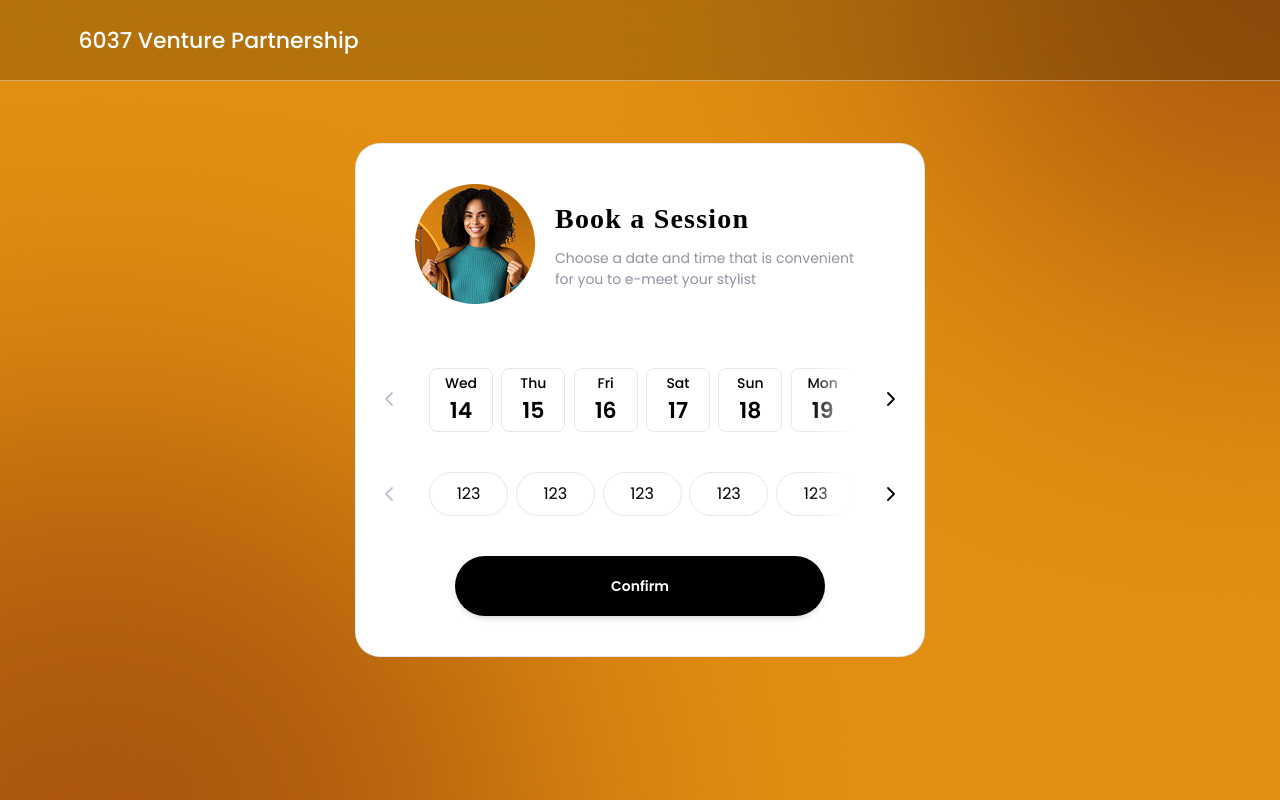
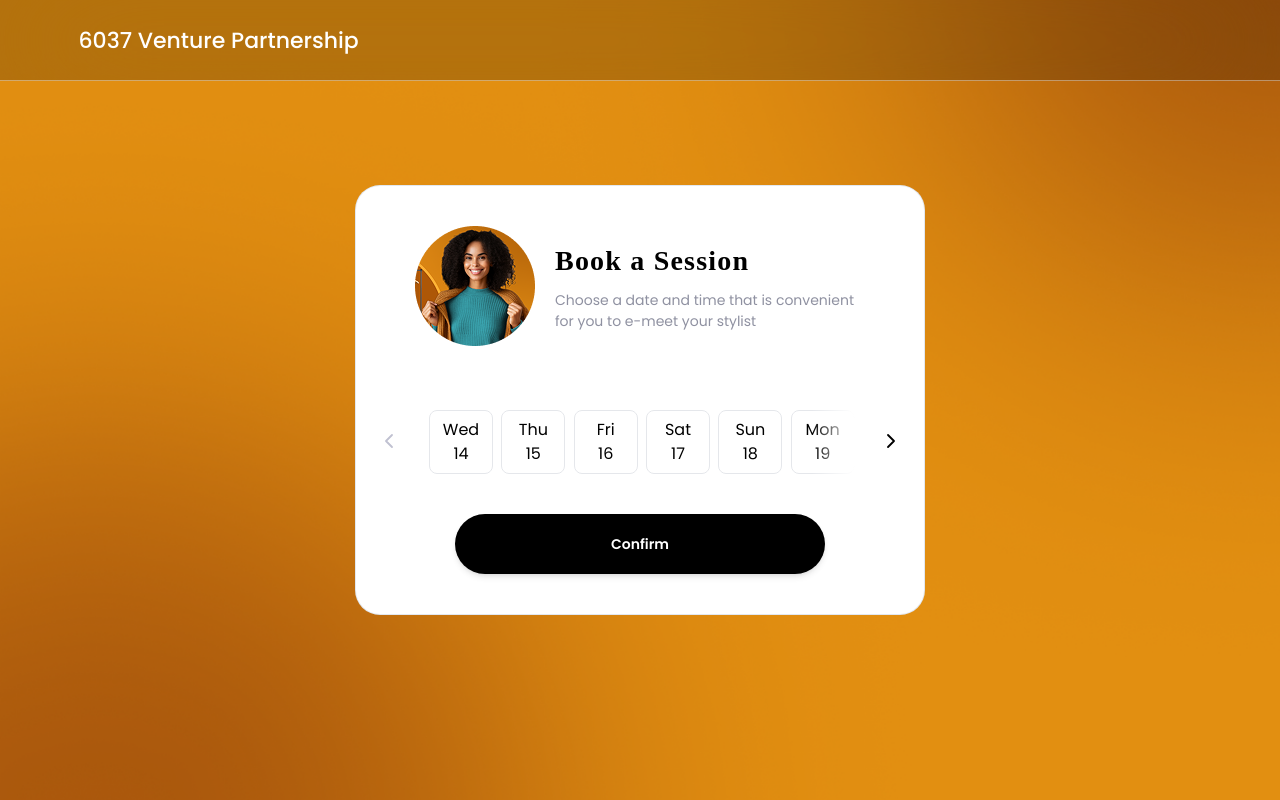
Before and after one commit to anatolii-pyroh/6037-test-task, a Next.js app: page / in a window 1280 px wide. Built offline with nearby package versions, Linux system fonts and the light colour scheme; a web font is replaced by a local one; what @mertasan/tailwindcss-variables would draw is missing.

Commit message:
Added session state, tracking selected date

```diff
--- a/src/components/views/book-session-view/components/date-selector.tsx
+++ b/src/components/views/book-session-view/components/date-selector.tsx
@@ -10,14 +10,14 @@ import {
 } from "date-fns";
 import { useState } from "react";
 
-import { SessionDateInfo } from "@/typings/date.type";
+import { Session, SessionDateOption } from "@/typings/date.type";
 
 import DaySelector from "@/components/views/book-session-view/components/day-selector";
 import TimeSelector from "@/components/views/book-session-view/components/time-selector";
 
 const DateSelector = () => {
-  // generating dates ranges for the next 6 weeks
-  const [dateRanges, setDateRanges] = useState<SessionDateInfo[]>(() => {
+  const [session, setSession] = useState<Session>(null);
+  const [dateRanges, setDateRanges] = useState<SessionDateOption[]>(() => {
     const today = startOfDay(new Date());
     const endDate = startOfDay(addWeeks(today, 6));
 
@@ -28,17 +28,20 @@ const DateSelector = () => {
       dayName: format(date, "EEE"),
       dayNumber: format(date, "d"),
       month: format(date, "MMM"),
-      timestamp: Math.floor(date.getTime() / 1000),
       isFirstDay: isFirstDayOfMonth(date),
       isLastDay: isLastDayOfMonth(date),
-    })) as SessionDateInfo[];
+    })) as SessionDateOption[];
   });
 
   return (
     <>
-      <DaySelector dates={dateRanges} />
+      <DaySelector
+        dates={dateRanges}
+        session={session}
+        setSession={setSession}
+      />
 
-      <TimeSelector />
+      {session?.date ? <TimeSelector /> : null}
     </>
   );
 };
--- a/src/components/views/book-session-view/components/day-selector-item.tsx
+++ b/src/components/views/book-session-view/components/day-selector-item.tsx
@@ -1,26 +1,41 @@
+import { cn } from "@/lib/common.lib";
+import { SessionDateOption } from "@/typings/date.type";
+
 import { CarouselItem } from "@/components/ui/carousel";
 import { Typography } from "@/components/ui/typography";
-import { SessionDateInfo } from "@/typings/date.type";
 
 interface Props {
-  dateInfo: SessionDateInfo;
+  dateInfo: SessionDateOption;
+  isSelected: boolean;
+  onDateSelect: (date: SessionDateOption) => void;
 }
 
-const DaySelectorItem = ({ dateInfo }: Props) => {
-  const showMonth = dateInfo.isFirstDay || dateInfo.isLastDay;
+const DaySelectorItem = (props: Props) => {
+  const { dateInfo, isSelected, onDateSelect } = props;
+
+  const { dayName, dayNumber, month, isFirstDay, isLastDay } = dateInfo;
+
+  const showMonth = isFirstDay || isLastDay;
 
   return (
     <CarouselItem className=" basis-1/5 lg:basis-1/6">
       <div className="relative px-1">
         {showMonth ? (
           <Typography size="sm" color="foreground">
-            {dateInfo.month}
+            {month}
           </Typography>
         ) : null}
 
-        <button className="flex size-16 flex-col items-center justify-center rounded-lg border px-4 py-2 transition-colors hoverable:hover:bg-muted">
-          <span className="text-sm font-medium">{dateInfo.dayName}</span>
-          <span className="text-lg font-semibold">{dateInfo.dayNumber}</span>
+        <button
+          onClick={() => onDateSelect(dateInfo)}
+          className={cn(
+            "flex size-16 flex-col items-center justify-center rounded-lg border px-4 py-2 transition-colors hoverable:hover:bg-muted",
+            isSelected &&
+              "bg-[#F7F7FC] [&_div]:font-medium [&_div]:text-destructive",
+          )}
+        >
+          <Typography className="cursor-pointer">{dayName}</Typography>
+          <Typography className="cursor-pointer">{dayNumber}</Typography>
         </button>
       </div>
     </CarouselItem>
--- a/src/components/views/book-session-view/components/day-selector.tsx
+++ b/src/components/views/book-session-view/components/day-selector.tsx
@@ -1,24 +1,41 @@
 "use client";
+
+import { SetState } from "@/typings/common.type";
+import { Session, SessionDateOption } from "@/typings/date.type";
 
 import { Carousel, CarouselContent } from "@/components/ui/carousel";
 import CarouselNavigationButtons from "@/components/ui/carousel/carousel-navigation-buttons";
 import DaySelectorItem from "@/components/views/book-session-view/components/day-selector-item";
-import { SessionDateInfo } from "@/typings/date.type";
 
 interface Props {
-  dates: SessionDateInfo[];
+  dates: SessionDateOption[];
+  session: Session;
+  setSession: SetState<Session>;
 }
 
 const DaySelector = (props: Props) => {
-  const { dates } = props;
+  const { dates, session, setSession } = props;
 
   if (dates.length === 0) return <>Loading</>;
+
+  const handleDateSelect = (date: SessionDateOption) => {
+    setSession({
+      date: date.date,
+      time: "",
+      timestamp: null,
+    });
+  };
 
   return (
     <Carousel opts={{ dragFree: true, slidesToScroll: 6 }}>
       <CarouselContent className="items-end">
         {dates.map((dateInfo, index) => (
-          <DaySelectorItem key={index} dateInfo={dateInfo} />
+          <DaySelectorItem
+            key={index}
+            dateInfo={dateInfo}
+            isSelected={session?.date === dateInfo.date}
+            onDateSelect={handleDateSelect}
+          />
         ))}
       </CarouselContent>
 
--- a/src/typings/date.type.ts
+++ b/src/typings/date.type.ts
@@ -1,9 +1,14 @@
-export interface SessionDateInfo {
+export interface SessionDateOption {
   date: Date;
   dayName: string;
   dayNumber: string;
   month: string;
-  timestamp: number;
   isFirstDay: boolean;
   isLastDay: boolean;
 }
+
+export type Session = {
+  date: Date;
+  time: string;
+  timestamp: number | null;
+} | null;
```
